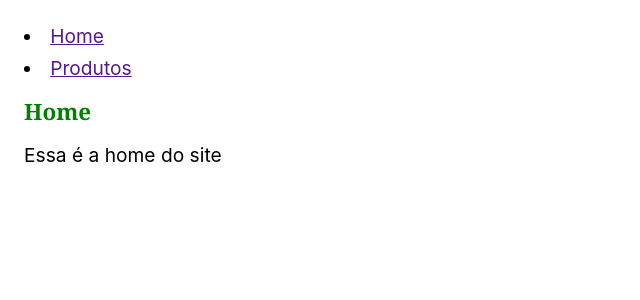
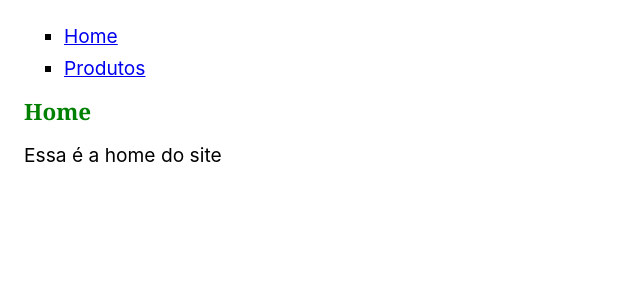
Before and after one commit to PedroPaivaDev/study-origamid-react, a React (Create React App) app: page / in a window 1280 px wide. Shown: the top 300 px of the page, without its empty margins (0-640 px from the left). Built offline with nearby package versions, Linux system fonts and the light colour scheme.

Commit message:
resolução

```diff
--- a/src/App.js
+++ b/src/App.js
@@ -1,19 +1,22 @@
 import React from 'react';
+import Header from './components/Header';
 import Home from './components/Home';
 import Produtos from './components/Produtos';
 
 const App = () => {
+  const { pathname } = window.location;
+  let pagina;
 
-  const handleClick = (event) => {
-    event.preventDefault()
-    return(event.target.innerText)
-  }
+
+  // const handleClick = (event) => {
+  //   event.preventDefault()
+  //   return(event.target.innerText)
+  // }
 
   return (
     <>
-      <li><a href='' onClick={handleClick}>Home</a></li>
-      <li><a href='' onClick={handleClick}>Produtos</a></li>
-      {handleClick === 'Produtos' ? <Produtos/> : <Home/>}
+      <Header/>
+      {pathname === '/produtos' ? <Produtos/> : <Home/>}
     </>
   )
 };
--- /dev/null
+++ b/src/components/Header.js
@@ -0,0 +1,14 @@
+import React from 'react'
+
+const Header = () => {
+  return (
+    <div>
+        <ul>
+            <li><a href='/' >Home</a></li>
+            <li><a href='/produtos' >Produtos</a></li>
+        </ul>
+    </div>
+  )
+}
+
+export default Header
--- a/src/components/Home.js
+++ b/src/components/Home.js
@@ -1,9 +1,10 @@
 import React from 'react';
+import Titulo from './Titulo';
 
 const Home = () => {
   return (
     <div>
-        <h3 style={{color: 'green'}}>Home</h3>
+        <Titulo>Home</Titulo>
         <p>Essa é a home do site</p>
     </div>
   )
--- /dev/null
+++ b/src/components/Produto.js
@@ -0,0 +1,16 @@
+import React from 'react'
+
+const Produto = ({produto}) => {
+  return (
+    <div style={{border: '1px solid black', padding: '20px', marginBottom: '10px'}}>
+        <p>{produto.nome}</p>
+        <ul>
+            {produto.propriedades.map((prop, index) => {
+                return <li key={index}>{prop}</li>
+            })}
+        </ul>
+    </div>
+  )
+}
+
+export default Produto
--- a/src/components/Produtos.js
+++ b/src/components/Produtos.js
@@ -1,4 +1,6 @@
 import React from 'react';
+import Produto from './Produto';
+import Titulo from './Titulo';
 
 const Produtos = () => {
     const produtos = [
@@ -8,21 +10,12 @@ const Produtos = () => {
 
     return (
         <div>
-            <h3 style={{color: 'green'}}>Produtos</h3>
+            <Titulo>Produtos</Titulo>
             <div>
                 {
-                    produtos.map(({nome, propriedades}, index ) => {
-                        return (
-                            <div key={index} style={{border: '1px solid black', padding: '20px', marginBottom: '10px'}}>
-                                <p>{nome}</p>
-                                <ul>
-                                    {propriedades.map((prop, index) => {
-                                        return <li key={index}>{prop}</li>
-                                    })}
-                                </ul>
-                            </div>
-                        )
-                    })
+                    produtos.map((produto, index ) => (
+                        <Produto produto={produto} key={index} />
+                    ))
                 }
             </div>
         </div>
--- /dev/null
+++ b/src/components/Titulo.js
@@ -0,0 +1,9 @@
+import React from 'react'
+
+const Titulo = ({children}) => {
+  return (
+    <h3 style={{color: 'green'}}>{children}</h3>
+  )
+}
+
+export default Titulo
```
